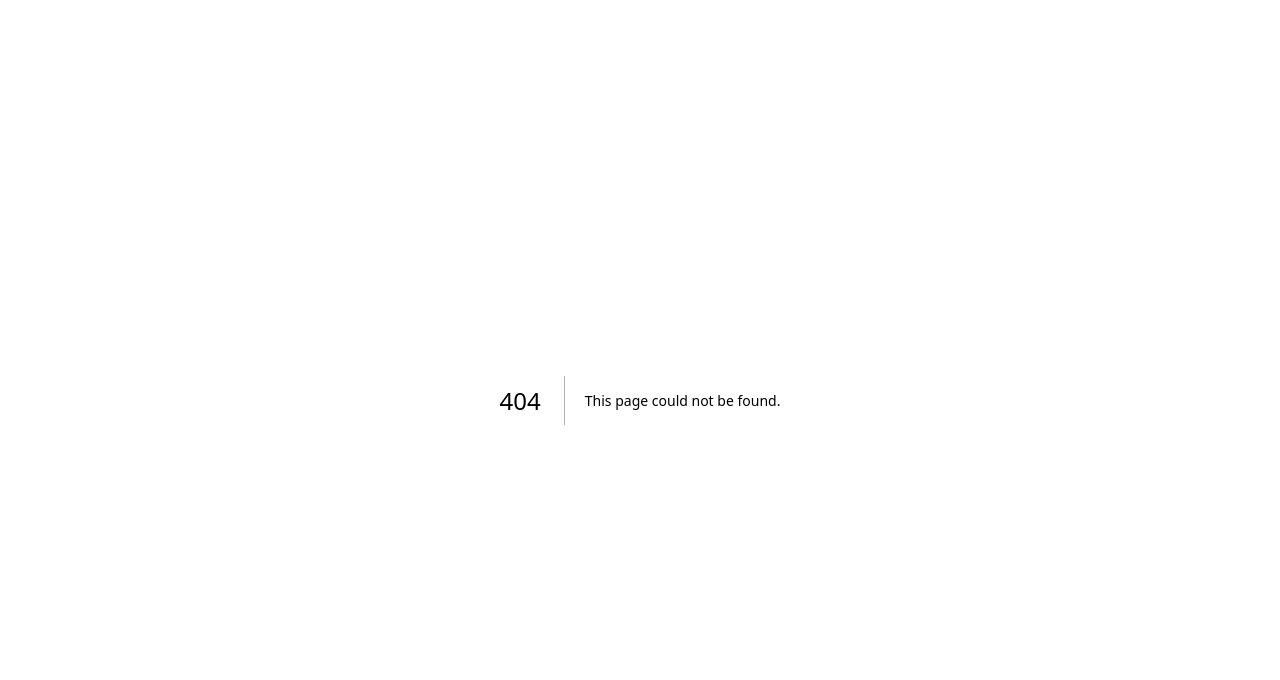
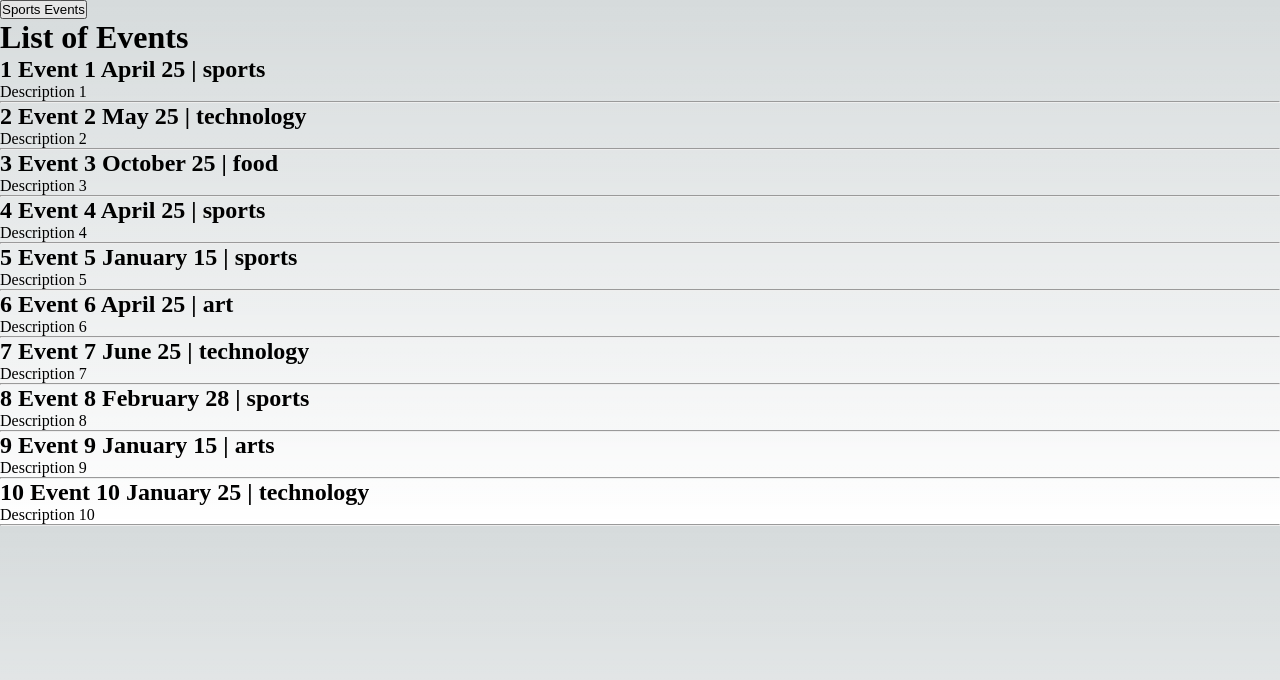
Before and after one commit to BMerullo/nextJs-tutorial, a Next.js app in the folder next-pre-rendering/: page /events in a window 1280 px wide. Before the commit this address had no page. Shown: the top 680 px of the page. Built offline with nearby package versions, Linux system fonts and the light colour scheme; data requests are answered from the project's data file.

Commit message:
Pre rendering + CLient side Data Fetching

```diff
--- a/next-pre-rendering/db.json
+++ b/next-pre-rendering/db.json
@@ -1,4 +1,76 @@
 {
+  "events": [
+    {
+      "id": 1,
+      "title": "Event 1",
+      "description": "Description 1",
+      "category": "sports",
+      "date": "April 25"
+    },
+    {
+      "id": 2,
+      "title": "Event 2",
+      "description": "Description 2",
+      "category": "technology",
+      "date": "May 25"
+    },
+    {
+      "id": 3,
+      "title": "Event 3",
+      "description": "Description 3",
+      "category": "food",
+      "date": "October 25"
+    },
+    {
+      "id": 4,
+      "title": "Event 4",
+      "description": "Description 4",
+      "category": "sports",
+      "date": "April 25"
+    },
+    {
+      "id": 5,
+      "title": "Event 5",
+      "description": "Description 5",
+      "category": "sports",
+      "date": "January 15"
+    },
+    {
+      "id": 6,
+      "title": "Event 6",
+      "description": "Description 6",
+      "category": "art",
+      "date": "April 25"
+    },
+    {
+      "id": 7,
+      "title": "Event 7",
+      "description": "Description 7",
+      "category": "technology",
+      "date": "June 25"
+    },
+    {
+      "id": 8,
+      "title": "Event 8",
+      "description": "Description 8",
+      "category": "sports",
+      "date": "February 28"
+    },
+    {
+      "id": 9,
+      "title": "Event 9",
+      "description": "Description 9",
+      "category": "arts",
+      "date": "January 15"
+    },
+    {
+      "id": 10,
+      "title": "Event 10",
+      "description": "Description 10",
+      "category": "technology",
+      "date": "January 25"
+    }
+  ],
   "dashboard": {
     "posts": 5,
     "likes": 150,
--- /dev/null
+++ b/next-pre-rendering/pages/events.js
@@ -0,0 +1,49 @@
+import { useState } from "react";
+import { useRouter } from "next/router";
+
+const EventList = ({ eventList }) => {
+  const [events, setEvents] = useState(eventList);
+  const router = useRouter();
+
+  const fetchSportsEvents = async () => {
+    const response = await fetch(
+      `http://localhost:4000/events?category=sports`
+    );
+    const data = await response.json();
+    setEvents(data);
+    router.push("/events?category=sports", undefined, { shallow: true });
+  };
+  return (
+    <>
+      <button onClick={fetchSportsEvents}>Sports Events</button>
+      <h1>List of Events</h1>
+      {events.map((event) => {
+        return (
+          <div key={event.id}>
+            <h2>
+              {event.id} {event.title} {event.date} | {event.category}
+            </h2>
+            <p>{event.description}</p>
+            <hr />
+          </div>
+        );
+      })}
+    </>
+  );
+};
+
+export default EventList;
+
+export async function getServerSideProps(context) {
+  const { query } = context;
+  const { category } = query;
+  const queryString = category ? "category=sports" : "";
+  const response = await fetch(`http://localhost:4000/events?${queryString}`);
+  const data = await response.json();
+
+  return {
+    props: {
+      eventList: data,
+    },
+  };
+}
```
